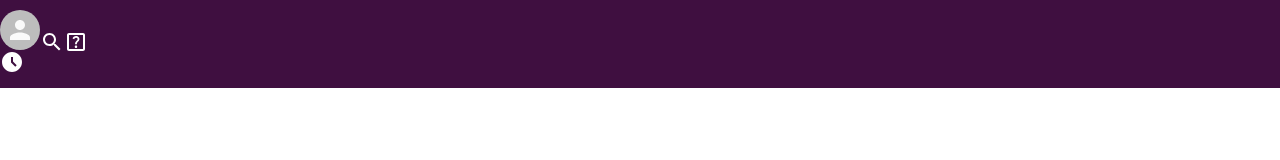
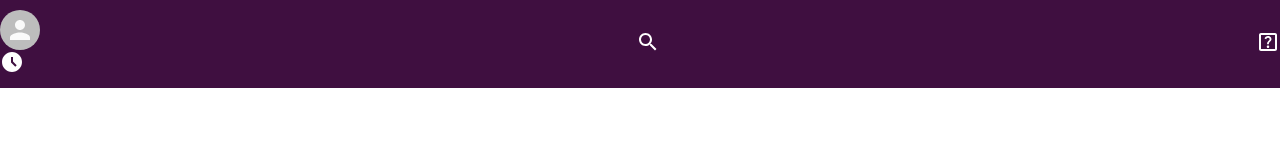
Before and after one commit to omaranBazna/slack-clone, a React (Create React App) app: page / in a window 1280 px wide. Shown: the top 160 px of the page. Built offline with nearby package versions, Linux system fonts and the light colour scheme.

Commit message:
justify content

```diff
--- a/src/styles/Header.css
+++ b/src/styles/Header.css
@@ -1,6 +1,6 @@
 .header{
     display:flex;
-    justify-items:space-between;
+    justify-content:space-between;
     align-items:center;
     padding:10px 0;
     background-color:var(--slack-color);
```
